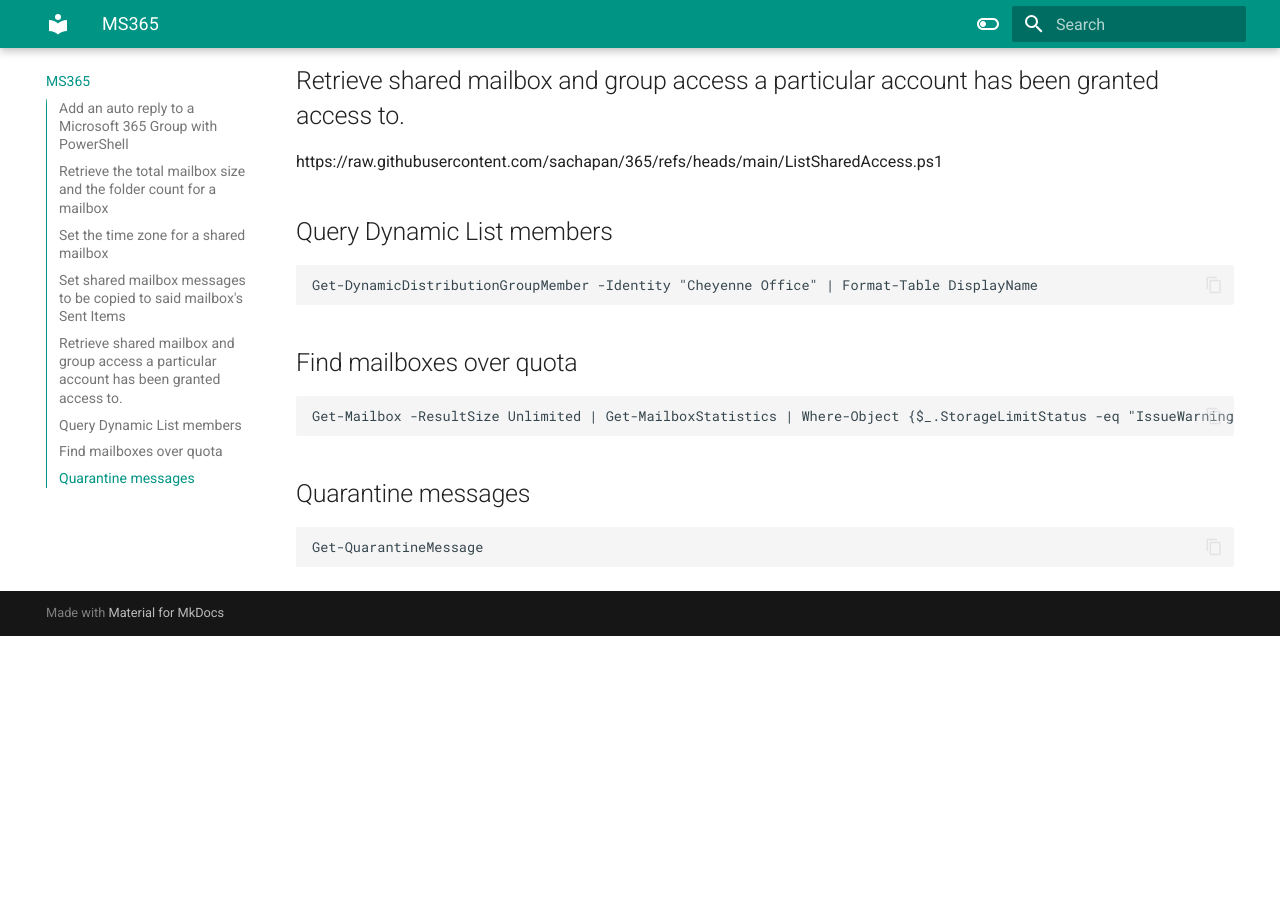
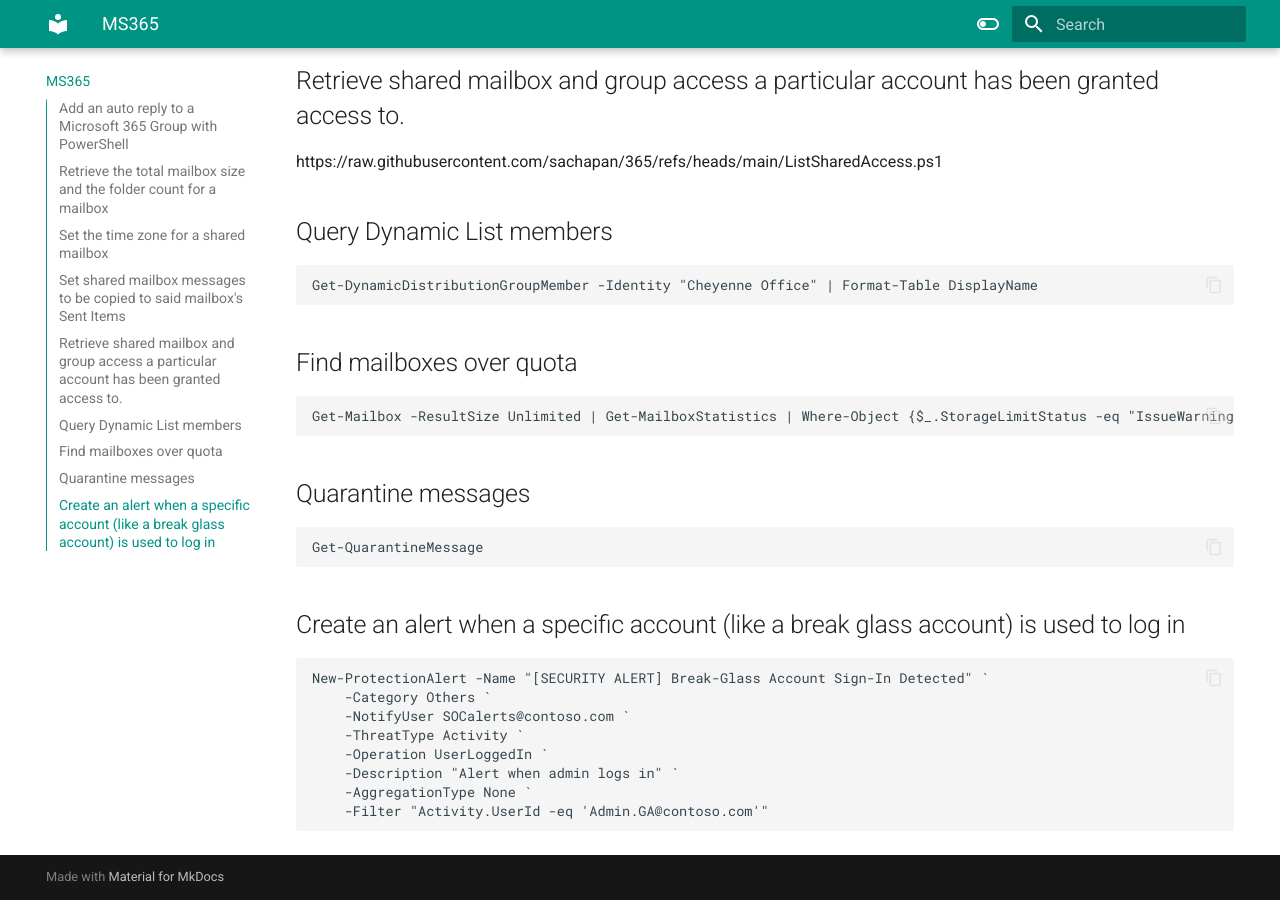
Before and after one commit to sachapan/tech_notes, an MkDocs documentation site: the page built from docs/ms365.md, in a window 1280 px wide and 900 px high, scrolled down 864 px. Built offline with MkDocs 1.6.1 and Material for MkDocs 9.7.7, drawn with Linux system fonts in a browser that asks for light colours; before the commit the page ends 1500 px from its top, so only the background shows below that.

Commit message:
Update ms365.md
Add break glass alert instructions.

````diff
--- a/docs/ms365.md
+++ b/docs/ms365.md
@@ -52,3 +52,16 @@
 ```
 Get-QuarantineMessage
 ```
+
+
+## Create an alert when a specific account (like a break glass account) is used to log in
+```
+New-ProtectionAlert -Name "[SECURITY ALERT] Break-Glass Account Sign-In Detected" `
+    -Category Others `
+    -NotifyUser SOCalerts@contoso.com `
+    -ThreatType Activity `
+    -Operation UserLoggedIn `
+    -Description "Alert when admin logs in" `
+    -AggregationType None `
+    -Filter "Activity.UserId -eq 'Admin.GA@contoso.com'"
+```
````
